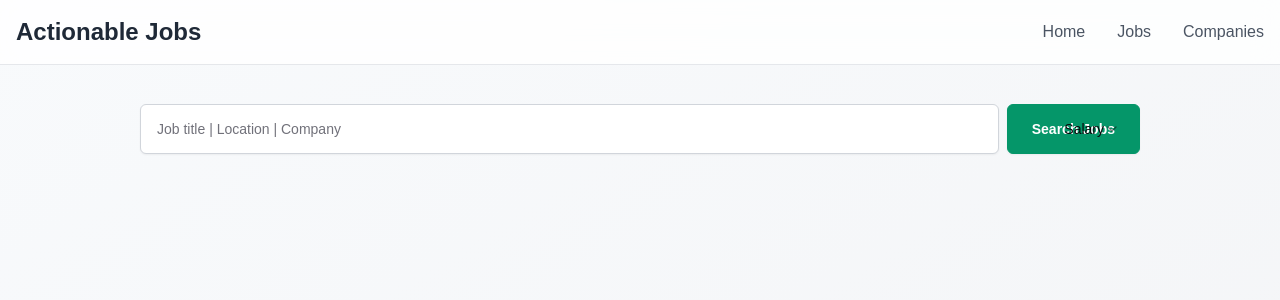
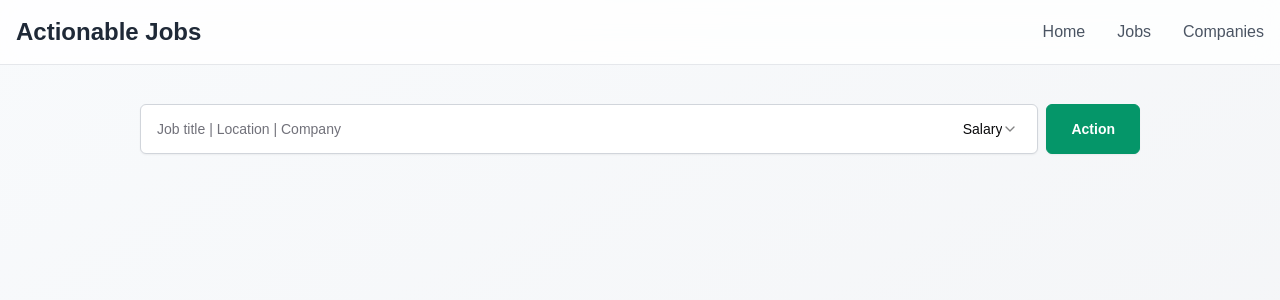
Before and after one commit to muaath-rifath/actionablejobs, a Next.js app: page / in a window 1280 px wide. Shown: the top 300 px of the page. Built offline with nearby package versions, Linux system fonts and the light colour scheme.

Commit message:
modified:   app/page.tsx modified:   components/JobSearch.tsx

```diff
--- a/app/page.tsx
+++ b/app/page.tsx
@@ -1,16 +1,8 @@
+// app/page.tsx
 import React, { Suspense } from "react"
-import { Select, SelectContent, SelectItem, SelectTrigger, SelectValue } from "@/components/ui/select"
 import Topbar from "@/components/Topbar"
 import SearchWrapper from "@/components/SearchWrapper"
 import ClientSearch from "@/components/ClientSearch"
-
-const salaryRanges = [
-  { label: "$30k - $50k", value: "30-50" },
-  { label: "$50k - $80k", value: "50-80" },
-  { label: "$80k - $120k", value: "80-120" },
-  { label: "$120k - $160k", value: "120-160" },
-  { label: "$160k+", value: "160+" },
-]
 
 export default function ActionableJobs() {
   return (
@@ -23,20 +15,6 @@ export default function ActionableJobs() {
               <Suspense fallback={<div className="h-12 bg-gray-100 rounded-md animate-pulse"/>}>
                 <ClientSearch />
               </Suspense>
-              <div className="absolute right-2 top-1/2 -translate-y-1/2">
-                <Select>
-                  <SelectTrigger className="border-0 shadow-none hover:bg-gray-50 ring-0 focus:ring-0">
-                    <SelectValue placeholder="Salary" />
-                  </SelectTrigger>
-                  <SelectContent>
-                    {salaryRanges.map((range) => (
-                      <SelectItem key={range.value} value={range.value}>
-                        {range.label}
-                      </SelectItem>
-                    ))}
-                  </SelectContent>
-                </Select>
-              </div>
             </div>
           </div>
         </div>
--- a/components/JobSearch.tsx
+++ b/components/JobSearch.tsx
@@ -1,9 +1,19 @@
+// components/JobSearch.tsx
 'use client';
 
 import { usePathname, useRouter, useSearchParams } from 'next/navigation';
 import { useState, useRef, useEffect } from 'react';
 import { Input } from "@/components/ui/input"
 import { Button } from "@/components/ui/button"
+import { Select, SelectContent, SelectItem, SelectTrigger, SelectValue } from "@/components/ui/select"
+
+const salaryRanges = [
+  { label: "$30k - $50k", value: "30-50" },
+  { label: "$50k - $80k", value: "50-80" },
+  { label: "$80k - $120k", value: "80-120" },
+  { label: "$120k - $160k", value: "120-160" },
+  { label: "$160k+", value: "160+" },
+];
 
 export default function JobSearch() {
     const searchParams = useSearchParams();
@@ -14,7 +24,6 @@ export default function JobSearch() {
     const [isFocused, setIsFocused] = useState(false);
     const inputRef = useRef<HTMLDivElement>(null);
 
-    // Handle clicks outside of the search component
     useEffect(() => {
         function handleClickOutside(event: MouseEvent) {
             if (inputRef.current && !inputRef.current.contains(event.target as Node)) {
@@ -28,6 +37,24 @@ export default function JobSearch() {
         };
     }, []);
 
+    const updateSearchParams = (term: string, salary?: string) => {
+        const params = new URLSearchParams(searchParams);
+        params.set('page', '1');
+        params.set('showResults', 'true');
+
+        if (term) {
+            params.set('query', term);
+        } else {
+            params.delete('query');
+        }
+
+        if (salary) {
+            params.set('salary', salary);
+        }
+
+        replace(`${pathname}?${params.toString()}`);
+    };
+
     const fetchSuggestions = async (term: string) => {
         try {
             const response = await fetch(`/api/suggestions?query=${term}`);
@@ -36,20 +63,6 @@ export default function JobSearch() {
         } catch(error) {
             console.error("Error fetching suggestions:", error);
         }
-    };
-
-    const handleSearch = () => {
-        const params = new URLSearchParams(searchParams);
-        params.set('page', '1');
-        params.set('showResults', 'true');
-
-        if (searchTerm) {
-            params.set('query', searchTerm);
-        } else {
-            params.delete('query');
-        }
-
-        replace(`${pathname}?${params.toString()}`);
     };
 
     const handleInputChange = (value: string) => {
@@ -61,11 +74,16 @@ export default function JobSearch() {
         setSearchTerm(suggestion);
         setSuggestions([]);
         setIsFocused(false);
+        updateSearchParams(suggestion);
+    };
+
+    const handleSalaryChange = (value: string) => {
+        updateSearchParams(searchTerm, value);
     };
 
     return (
         <div className="relative flex gap-2" ref={inputRef}>
-            <div className="flex-grow">
+            <div className="flex-grow relative">
                 <Input
                     type="text"
                     placeholder="Job title | Location | Company"
@@ -75,6 +93,20 @@ export default function JobSearch() {
                     className="w-full pl-4 bg-white pr-32 py-6 ring-offset-0 focus:ring-1 focus:ring-emerald-600
                            shadow-sm border border-gray-300 rounded-md outline-none focus:outline-none"
                 />
+                <div className="absolute right-2 top-1/2 -translate-y-1/2">
+                    <Select onValueChange={handleSalaryChange}>
+                        <SelectTrigger className="border-0 shadow-none hover:bg-gray-50 ring-0 focus:ring-0">
+                            <SelectValue placeholder="Salary" />
+                        </SelectTrigger>
+                        <SelectContent>
+                            {salaryRanges.map((range) => (
+                                <SelectItem key={range.value} value={range.value}>
+                                    {range.label}
+                                </SelectItem>
+                            ))}
+                        </SelectContent>
+                    </Select>
+                </div>
                 {isFocused && suggestions.length > 0 && (
                     <div className="absolute w-full bg-white border rounded-md mt-1 shadow-lg z-50">
                         {suggestions.map((suggestion, index) => (
@@ -90,12 +122,12 @@ export default function JobSearch() {
                 )}
             </div>
             <Button
-                onClick={handleSearch}
+                onClick={() => updateSearchParams(searchTerm)}
                 className="shrink-0 bg-emerald-600 hover:bg-emerald-700 text-white font-semibold px-6 py-6
                           border border-emerald-600 rounded-md transition-all focus:ring-1 ring-offset-0
                           focus:outline-none shadow-sm"
             >
-                Search Jobs
+                Action
             </Button>
         </div>
     );
```
